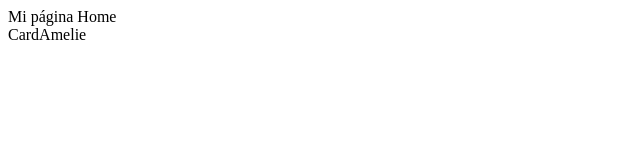
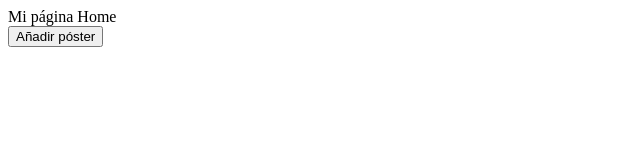
Before and after one commit to DesireeCSilva/Hollywow-app, a React (Vite) app: page / in a window 1280 px wide. Shown: the top 160 px of the page, without its empty margins (0-640 px from the left). Built offline with nearby package versions, Linux system fonts and the light colour scheme.

Commit message:
Add button to home page

```diff
--- a/src/pages/Home.jsx
+++ b/src/pages/Home.jsx
@@ -1,11 +1,11 @@
 import React from 'react'
-import CardAmelie from '../components/CardAmelie'
+import ButtonAdd from '../components/ButtonAdd'
 
 const Home = () => {
   return (
     <>
       <div>Mi página Home</div>
-      <CardAmelie />
+      <ButtonAdd />
     </>
   )
 }
```
